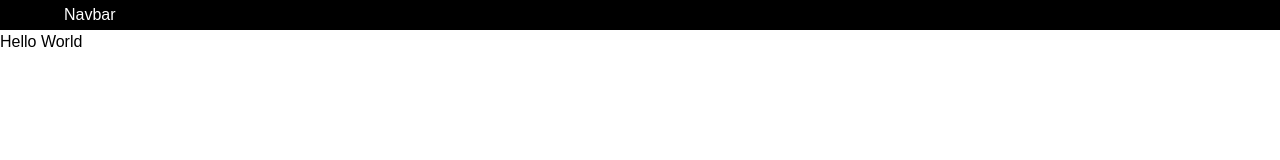
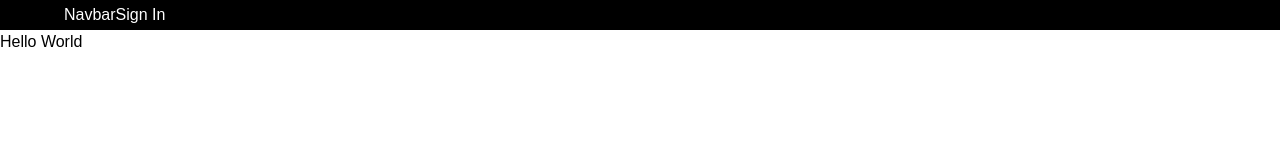
Before and after one commit to enokrosanti/my-app-vip, a Next.js app: page / in a window 1280 px wide. Shown: the top 160 px of the page. Built offline with nearby package versions, Linux system fonts and the light colour scheme.

Commit message:
add button Signin to Navbar

```diff
--- a/src/components/layouts/Navbar/index.tsx
+++ b/src/components/layouts/Navbar/index.tsx
@@ -1,9 +1,11 @@
+import { signIn } from "next-auth/react";
 import styles from "./Navbar.module.css";
 
 const Navbar = () => {
   return (
     <div className={styles.navbar}>
       <div className="big">Navbar</div>
+      <button onClick={() => signIn()}>Sign In</button>
     </div>
   );
 };
```
